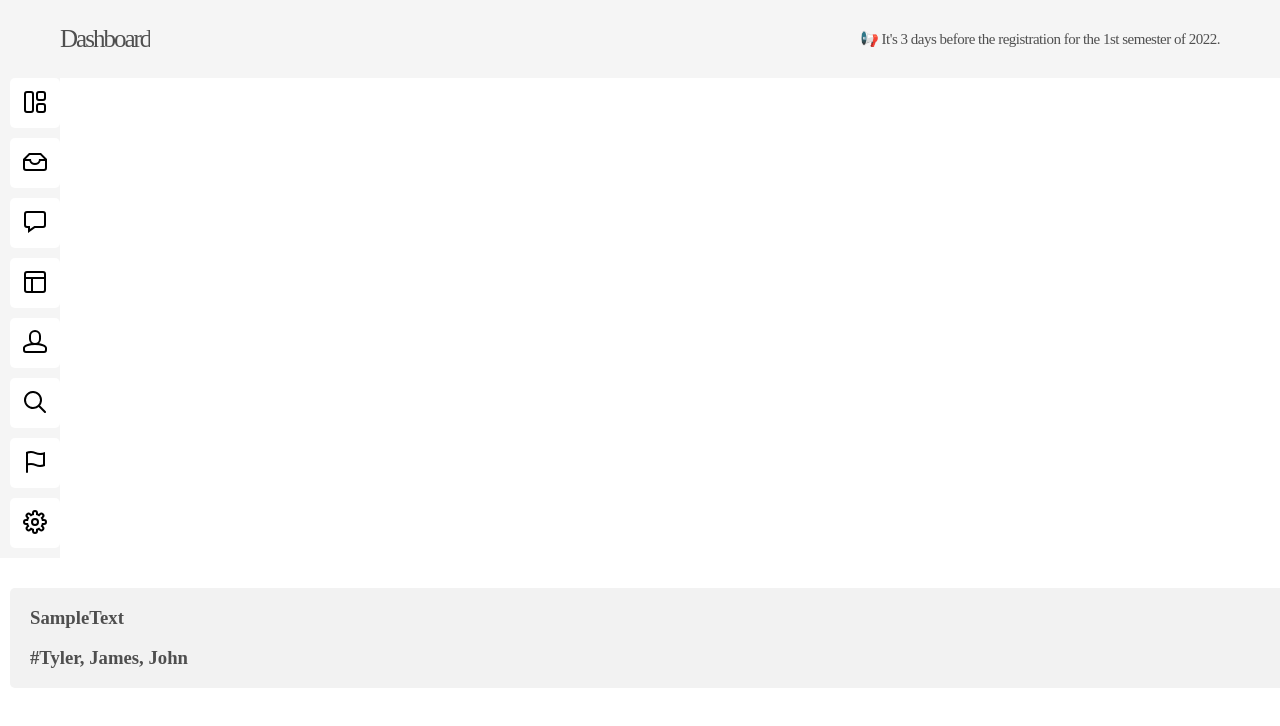
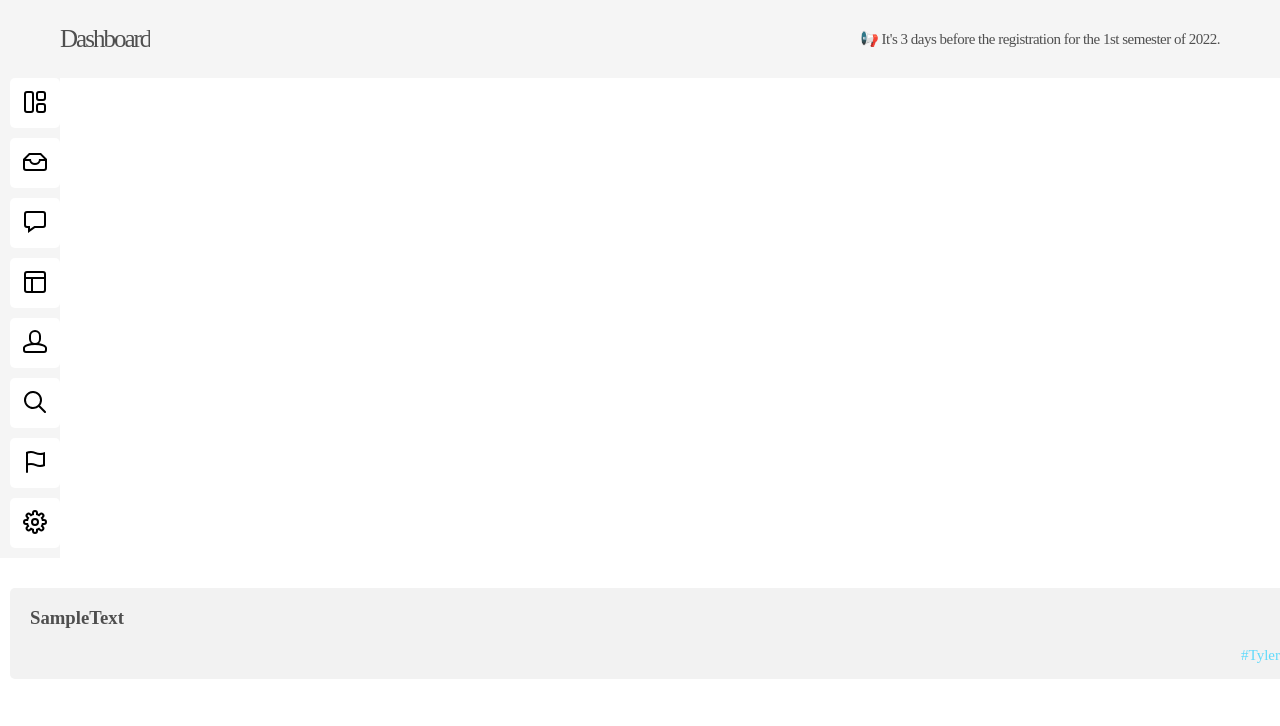
Before and after one commit to newfit6/dashboard, a React (Create React App) app in the folder dashboard/: page / in a window 1280 px wide. Shown: the top 726 px of the page. Built offline with nearby package versions, Linux system fonts and the light colour scheme.

Commit message:
fix: try grid layout

```diff
--- a/dashboard/src/App.css
+++ b/dashboard/src/App.css
@@ -164,6 +164,14 @@ button {
   border-radius: 5px;
 }
 
+.Journal-tag {
+  text-align: right;
+  margin-right: 30px;
+  font-weight: 400;
+  font-size: 15px;
+  color: #61dafb;
+}
+
 /*app setting*/
 
 .App-logo {
--- a/dashboard/src/App.js
+++ b/dashboard/src/App.js
@@ -77,7 +77,7 @@ function App() {
 
       <div className="Journal-list">
         <h3> {Journal} </h3>
-        <h3> #Tyler, James, John </h3>
+        <h3 className="Journal-tag"> #Tyler </h3>
       </div>
       <header className="App-header"></header>
     </div>
```
Also changed, not shown: 1 other file (tests, documents, lock files or other folders).
